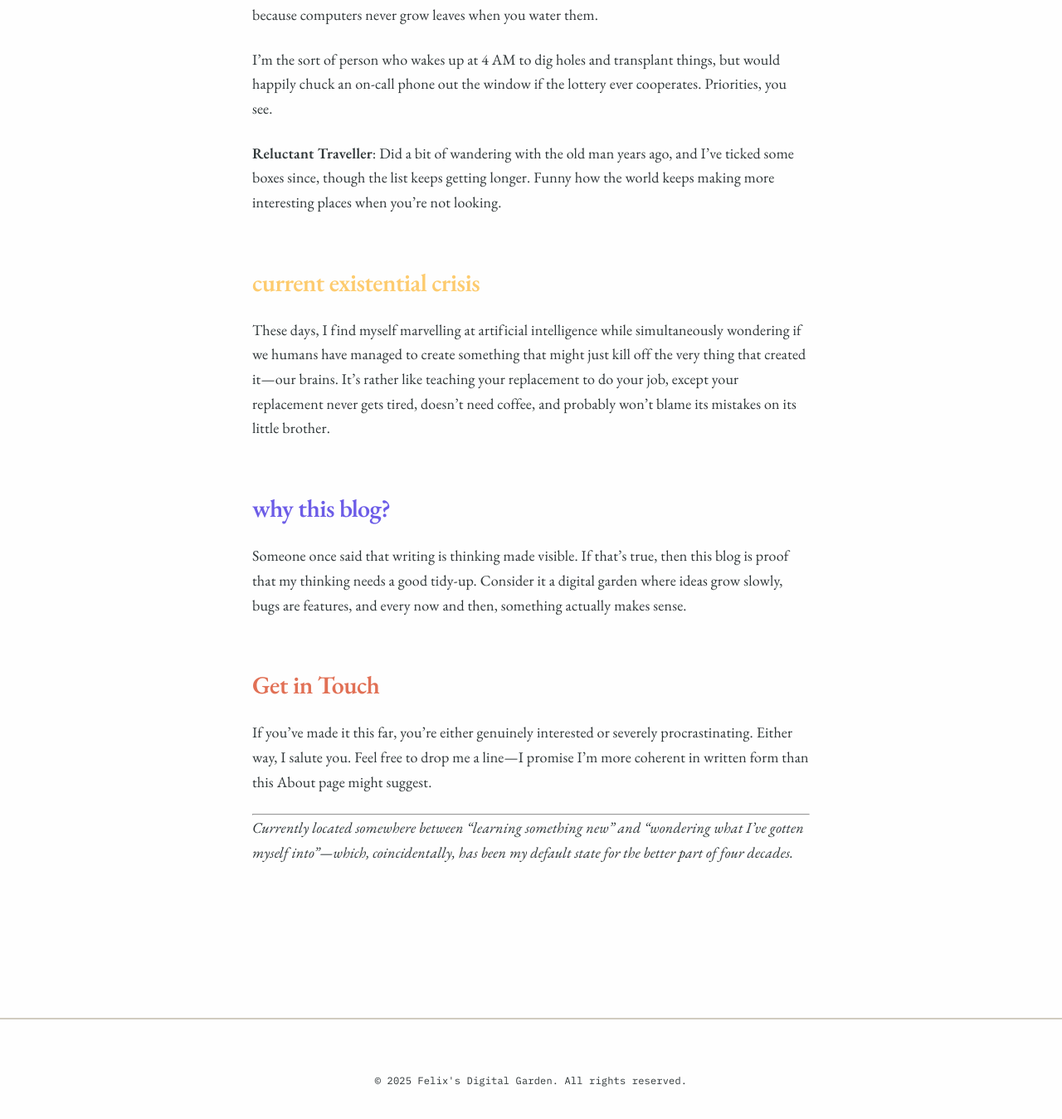
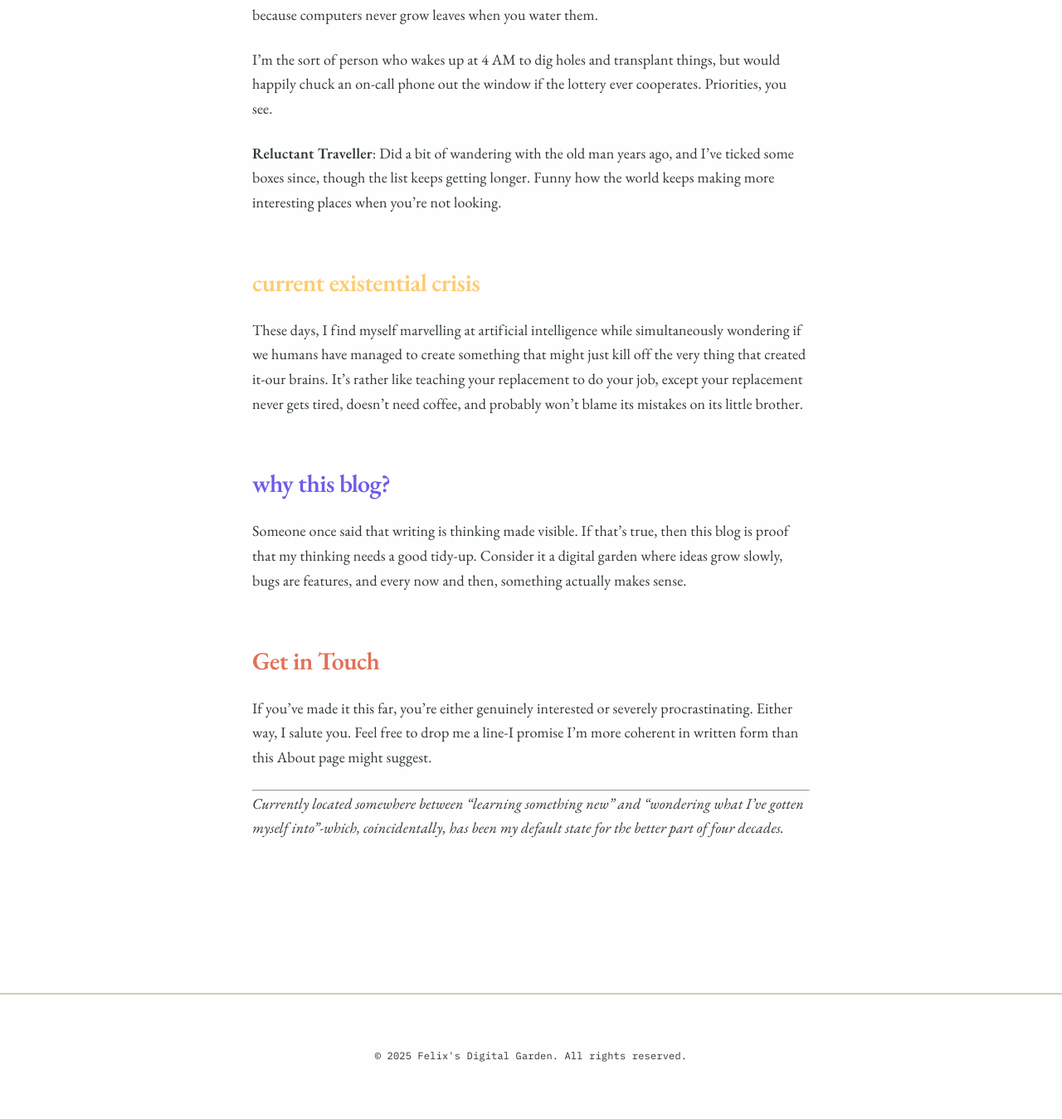
Before and after one commit to felixtp/felixtp.github.io, a Jekyll site: the page built from about.md, in a window 1280 px wide and 1400 px high, scrolled down 2236 px. Shown: the top 1349 px of the window at 83% size. Built offline with Jekyll 4.4.1, drawn with Linux system fonts in a browser that asks for light colours; our own code applies the rules of GitHub Pages for plain Markdown files; some of the changed text lies outside the part shown.

Commit message:
— go away

```diff
--- a/about.md
+++ b/about.md
@@ -13,7 +13,7 @@ Picture this: Windows 95 humming away on the family computer, and me, the design
 
 ## the academic meandering years
 
-I accumulated qualifications the way some people collect stamps—enthusiastically but without a clear plan. A Bachelor of Commerce from a country that has more sheep than people, followed by a postgraduate diploma in taxation (because nothing says "fun" quite like depreciation schedules), and eventually a graduate diploma in computing (when I finally admitted computers might be more than just elaborate gaming machines).
+I accumulated qualifications the way some people collect stamps-enthusiastically but without a clear plan. A Bachelor of Commerce from a country that has more sheep than people, followed by a postgraduate diploma in taxation (because nothing says "fun" quite like depreciation schedules), and eventually a graduate diploma in computing (when I finally admitted computers might be more than just elaborate gaming machines).
 
 The computing qualification was generously sponsored by my employer at the time, who were absolutely lovely about paying for it while ensuring my salary remained at subsistence levels. How thoughtful of them to invest in my future while keeping me humble in the present.
 
@@ -45,7 +45,7 @@ I'm the sort of person who wakes up at 4 AM to dig holes and transplant things,
 
 ## current existential crisis
 
-These days, I find myself marvelling at artificial intelligence while simultaneously wondering if we humans have managed to create something that might just kill off the very thing that created it—our brains. It's rather like teaching your replacement to do your job, except your replacement never gets tired, doesn't need coffee, and probably won't blame its mistakes on its little brother.
+These days, I find myself marvelling at artificial intelligence while simultaneously wondering if we humans have managed to create something that might just kill off the very thing that created it-our brains. It's rather like teaching your replacement to do your job, except your replacement never gets tired, doesn't need coffee, and probably won't blame its mistakes on its little brother.
 
 ## why this blog?
 
@@ -53,8 +53,8 @@ Someone once said that writing is thinking made visible. If that's true, then th
 
 ## Get in Touch
 
-If you've made it this far, you're either genuinely interested or severely procrastinating. Either way, I salute you. Feel free to drop me a line—I promise I'm more coherent in written form than this About page might suggest.
+If you've made it this far, you're either genuinely interested or severely procrastinating. Either way, I salute you. Feel free to drop me a line-I promise I'm more coherent in written form than this About page might suggest.
 
 ---
 
-*Currently located somewhere between "learning something new" and "wondering what I've gotten myself into"—which, coincidentally, has been my default state for the better part of four decades.*
+*Currently located somewhere between "learning something new" and "wondering what I've gotten myself into"-which, coincidentally, has been my default state for the better part of four decades.*
```
